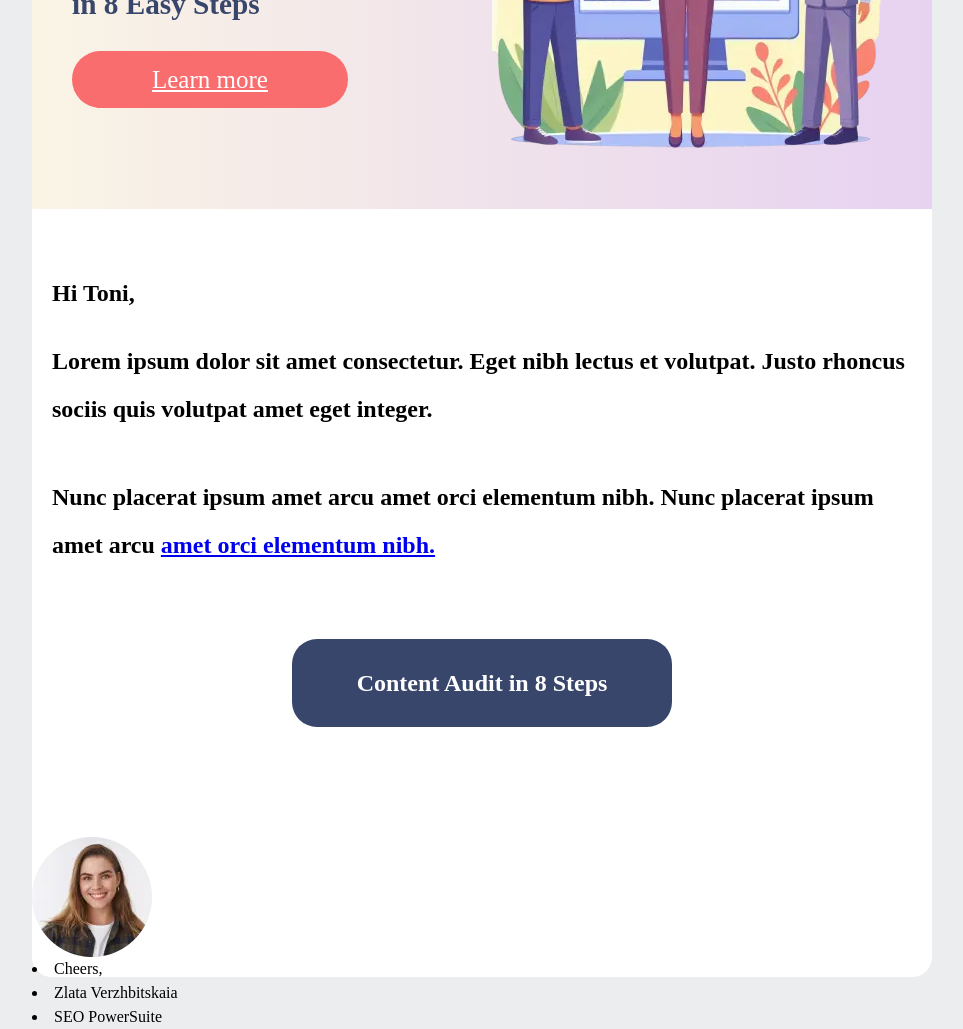
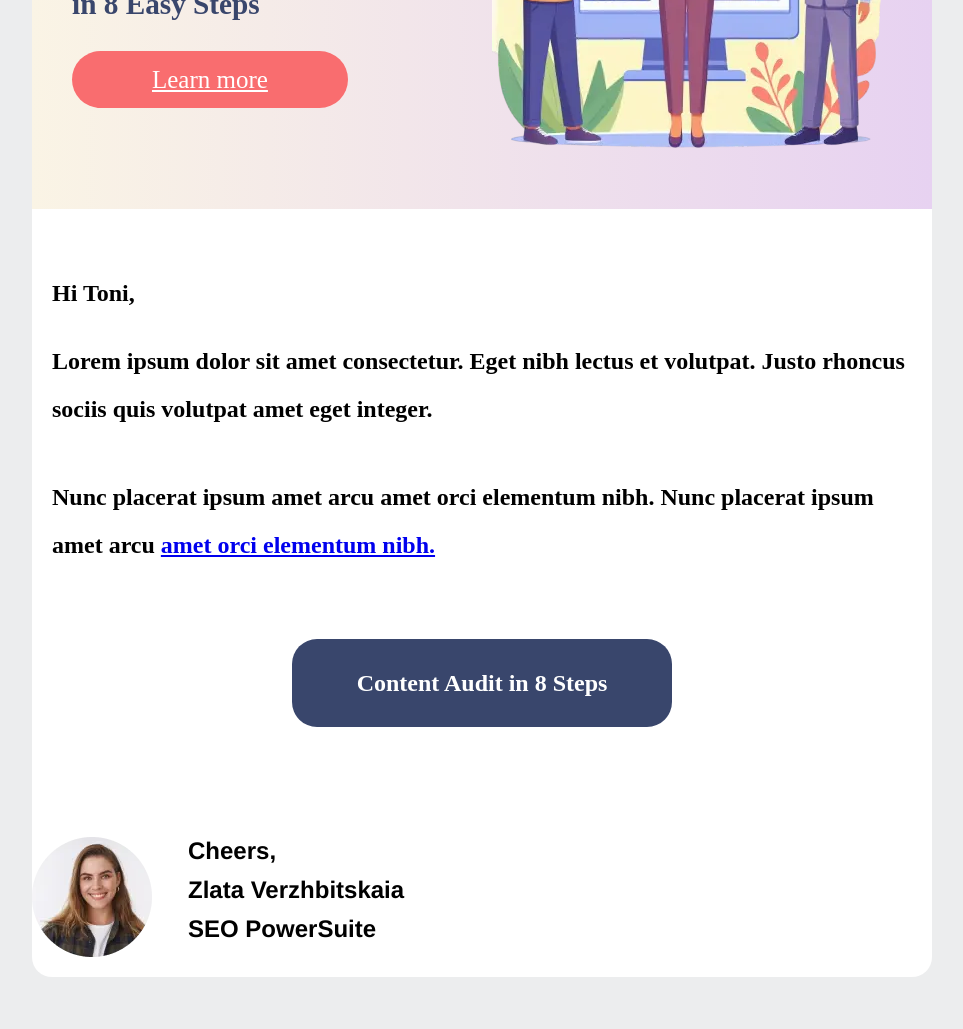
Before and after one commit to DarielsMtz/Examen_Interfaces_DarielsMtz, a plain HTML site: page index.html in a window 1280 px wide. Shown: the part 48-1077 px from the top of the page, without its empty margins (158-1121 px from the left). After the commit the page ends 1025 px from the top, so only its background shows below. Drawn offline with Linux system fonts and the light colour scheme; a script that the page names is missing.

Commit message:
Cosas variasdoas

```diff
--- a/css/style.css
+++ b/css/style.css
@@ -128,20 +128,53 @@ body {
       }
 
       & .tarjeta__contenido-avatar {
-        width: 100%;
-        height: 200px;
-        border: 1px solid red;
-
         & figure {
           display: flex;
           align-items: center;
-          & > img {
-            width: 100px;
-            height: 100px;
-            margin-right: 20px;
-          }
+          flex-direction: row;
         }
       }
     }
   }
 }
+
+.info-persona {
+  display: flex;
+  width: 384px;
+  align-items: flex-start;
+  gap: 36px;
+  position: relative;
+}
+
+.info-persona .avatar {
+  position: relative;
+  width: 120px;
+  height: 120px;
+  object-fit: cover;
+}
+
+.info-persona .flexcontainer {
+  display: flex;
+  flex-direction: column;
+  align-items: flex-start;
+  gap: 11px;
+}
+
+.info-persona .text {
+  position: relative;
+  align-self: stretch;
+  font-family: "Inter-Bold", Helvetica;
+  font-weight: 700;
+  color: #000000;
+  font-size: 24px;
+  letter-spacing: 0;
+  line-height: normal;
+}
+
+.info-persona .text-wrapper {
+  font-family: "Inter-Bold", Helvetica;
+  font-weight: 700;
+  color: #000000;
+  font-size: 24px;
+  letter-spacing: 0;
+}
--- a/index.html
+++ b/index.html
@@ -95,18 +95,23 @@
 
         <!-- Apartado de info. persona -->
         <section class="tarjeta__contenido-avatar">
-          <figure>
-            <!-- Contenido a encapsular (por ejemplo, una imagen) -->
-            <img src="img/desktop/Avatar.webp" alt="Imagen de la persona">
 
-            <!-- Leyenda o descripción del contenido -->
-            <figcaption>
-                <li>Cheers,</li>
-                <li>Zlata Verzhbitskaia</li>
-                <li>SEO PowerSuite</li>
-            </figcaption>
-          </figure>
+
+          <div class="info-persona">
+            <img class="avatar" src="img/desktop/Avatar.webp" />
+            <div class="flexcontainer">
+            <p class="text">
+            <span class="text-wrapper">Cheers,<br /></span>
+            </p>
+            <p class="text">
+            <span class="text-wrapper">Zlata Verzhbitskaia<br /></span>
+            </p>
+            <p class="text"><span class="text-wrapper">SEO PowerSuite</span></p>
+            </div>
+            </div>
         </section>
+
+
 
     </section>
   </body>
```
